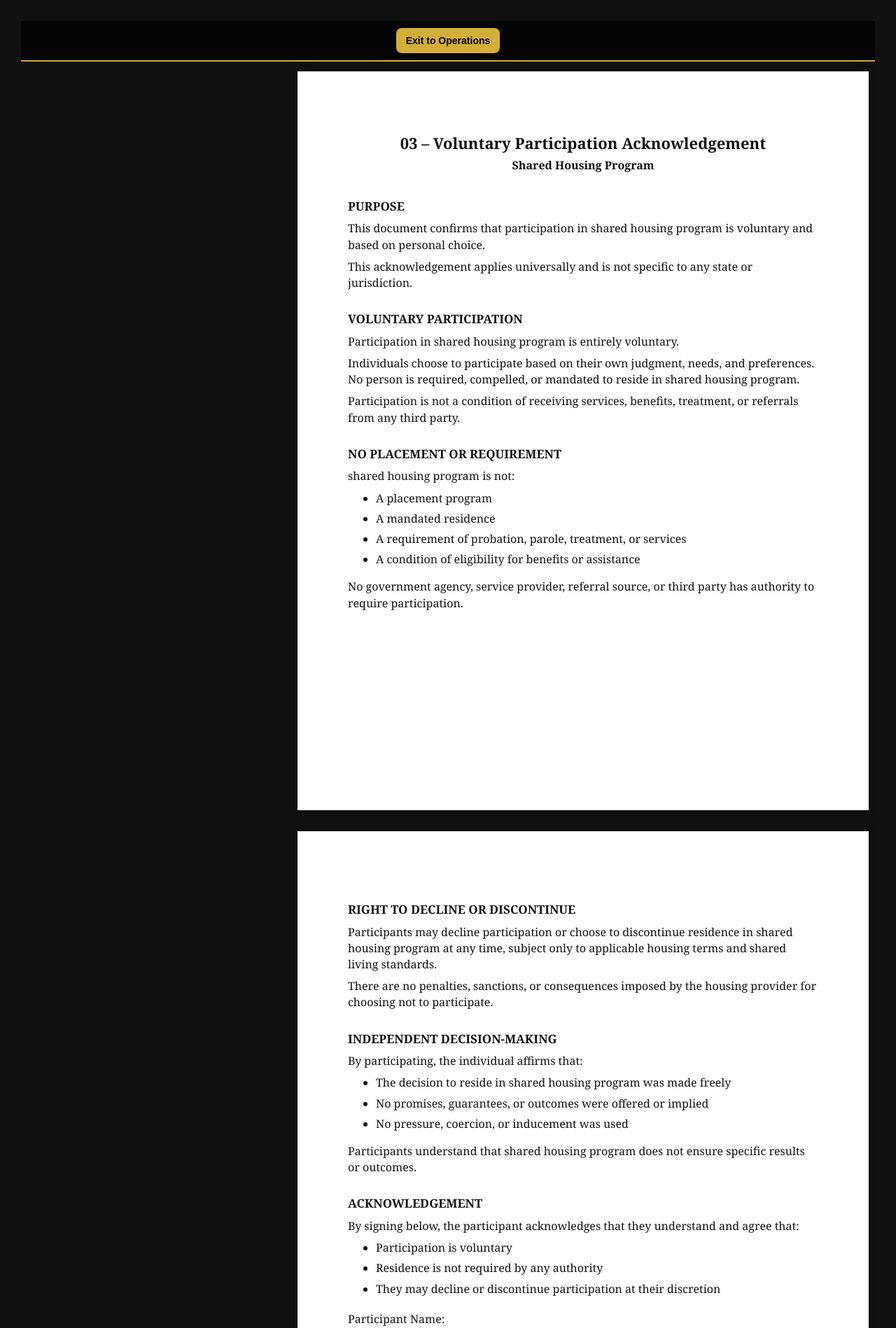
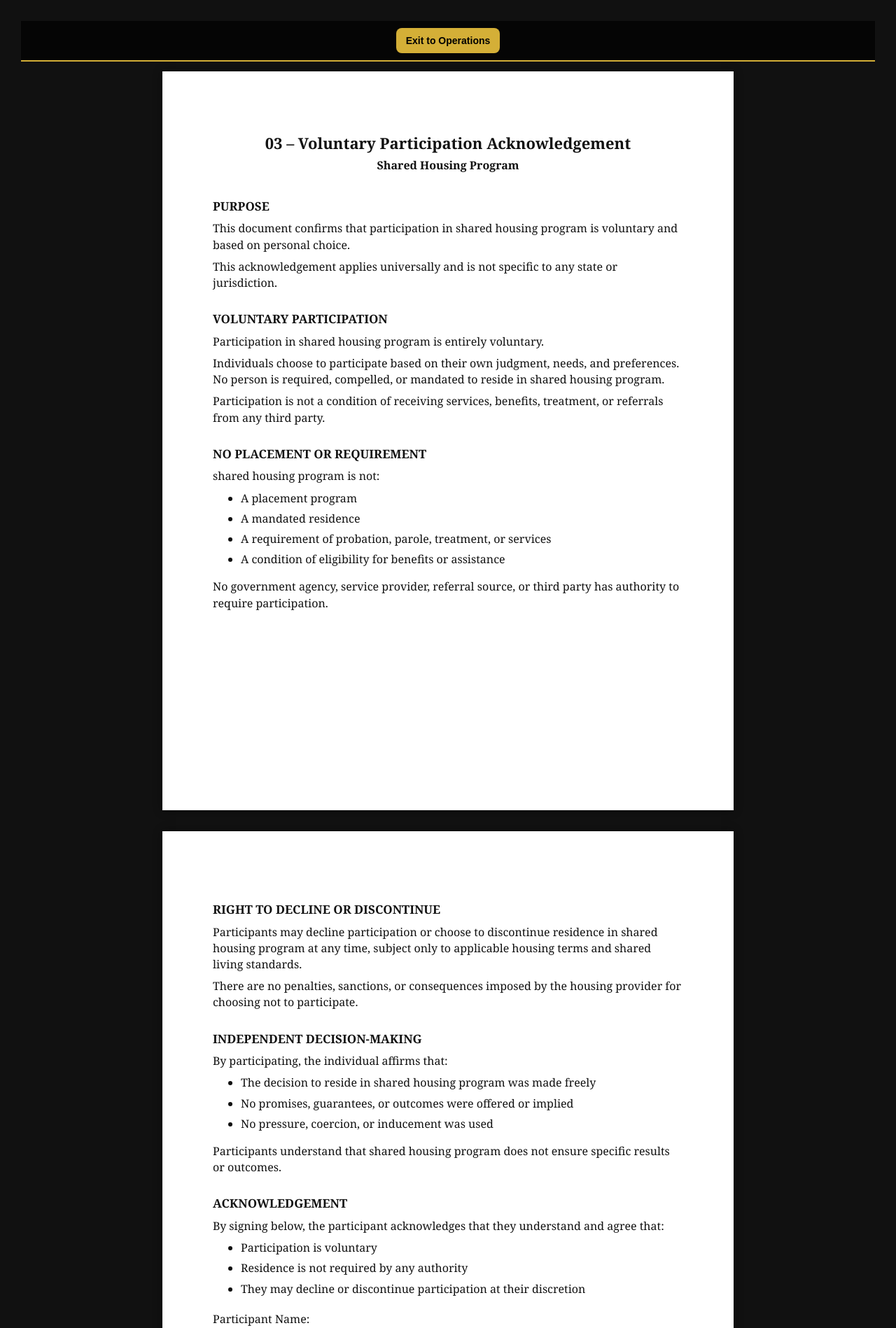
Before and after one commit to Pearlzzpearlzz/Nilpf-store, a Flask app: template templates/voluntary_participation_form.html in a window 1280 px wide. Shown: the top 1898 px of the page at 70% size. Run offline with Flask 3, Linux system fonts and the light colour scheme; the template is opened without the code that fills it, so the values that code supplies are empty; the visitor is signed in with stand-in values (Sample User, id 1).

Commit message:
Fix voluntary participation page alignment

```diff
--- a/templates/voluntary_participation_form.html
+++ b/templates/voluntary_participation_form.html
@@ -78,11 +78,17 @@
             cursor: pointer;
         }
 
-.form-card, .container, form {
+.form-card, .container {
     max-width: 430px;
     width: 94%;
     margin-left: auto;
     margin-right: auto;
+}
+
+form {
+    width: 100%;
+    max-width: none;
+    margin: 0;
 }
 </style>
   <link rel="stylesheet" href="{{ url_for('static', filename='css/mobile_responsive.css') }}">
```
